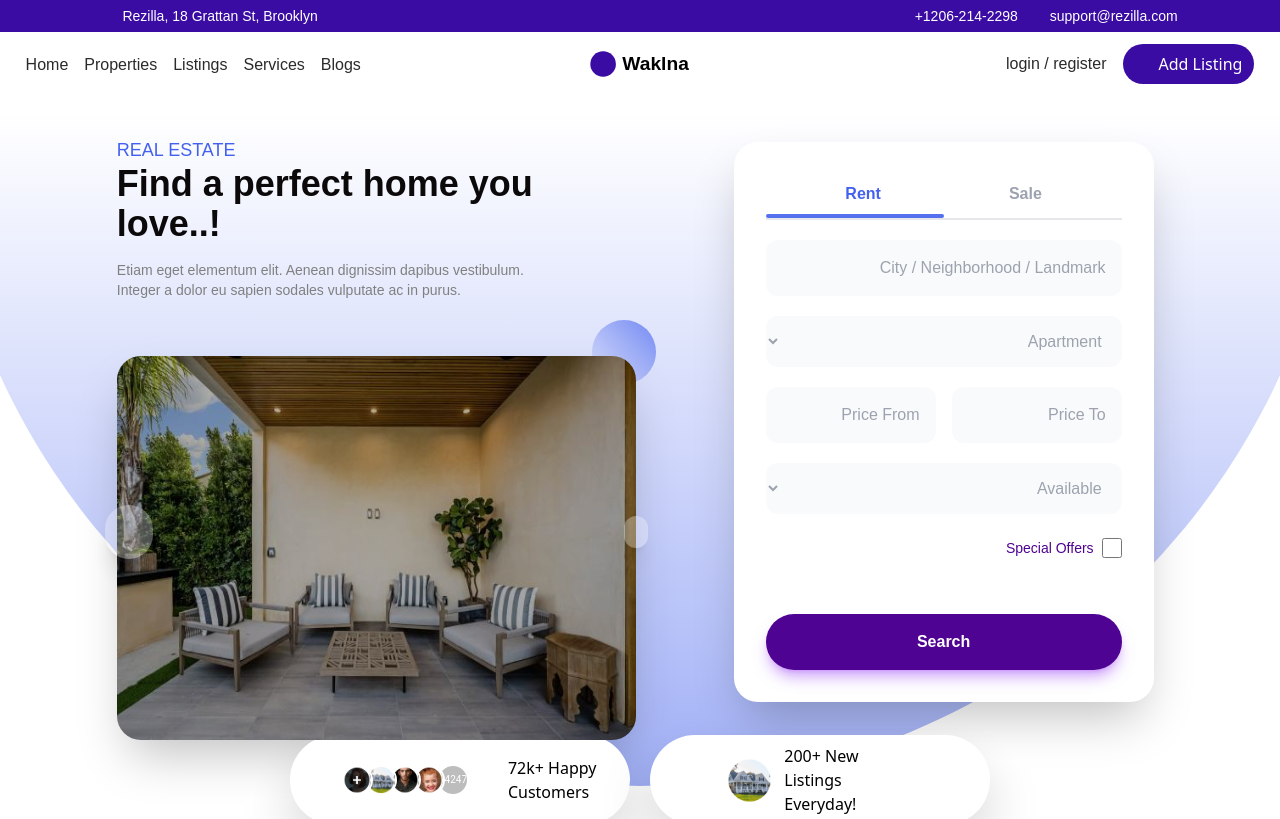
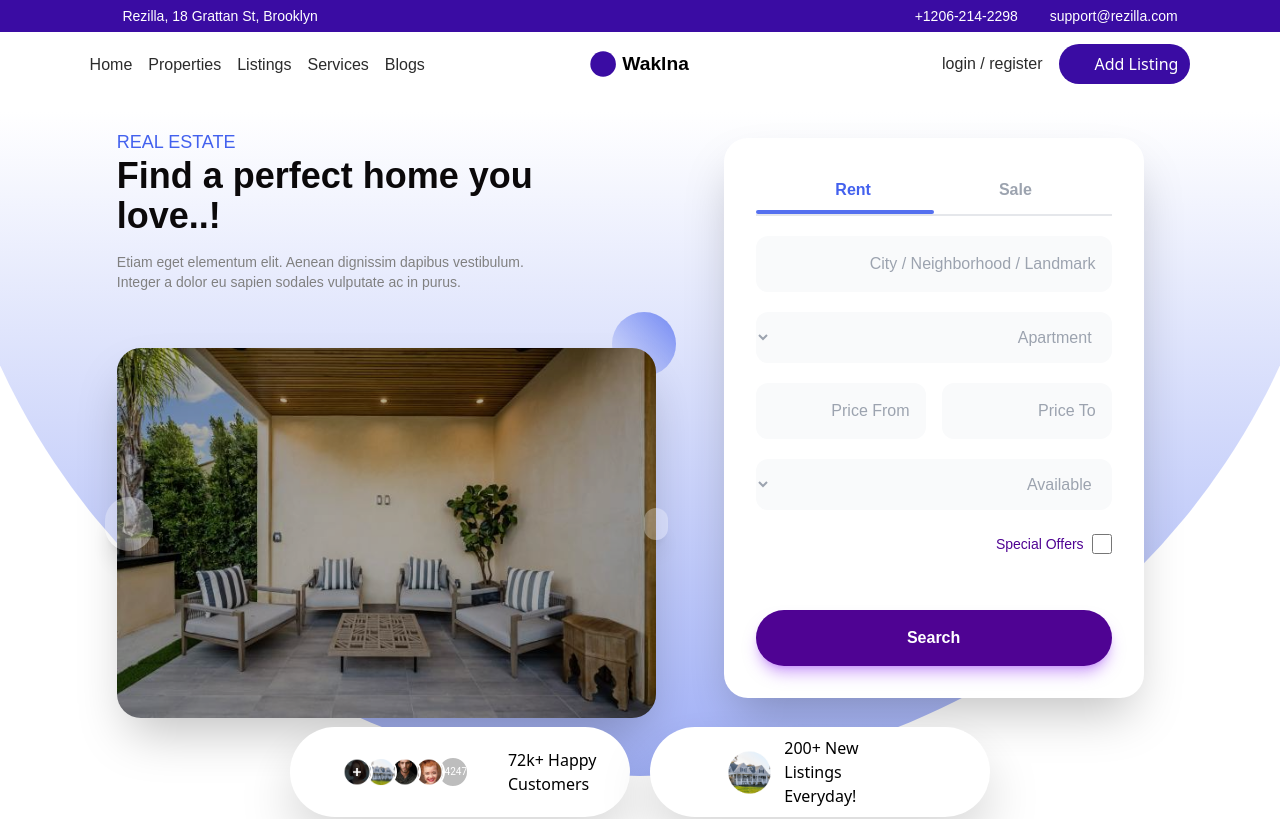
Before and after one commit to Am-Up/woklna, a React (Vite) app: page / in a window 1280 px wide. Shown: the top 819 px of the page. Built offline with nearby package versions, Linux system fonts and the light colour scheme; some icons are missing.

Commit message:
commit_0.03

```diff
--- a/src/Components/ComponentHome/HeroHome.tsx
+++ b/src/Components/ComponentHome/HeroHome.tsx
@@ -21,8 +21,8 @@ export default function HeroHome() {
   };
 
   return (
-    <div>
-      <div className="w-full flex flex-col md:flex-row items-center justify-between gap-12 mt-10 px-4 sm:px-[6%]">
+    <div className="flex flex-col">
+      <div className="w-full flex flex-col md:flex-row items-center justify-between gap-2 mt-8 px-4 sm:px-[6%]">
         {/* ================= LEFT (Text + Slider) ================= */}
         <motion.section
           initial={{ opacity: 0, x: -160 }}
@@ -66,7 +66,7 @@ export default function HeroHome() {
               <div className="w-full h-full relative">
                 <div className="rounded-3xl shadow-2xl overflow-hidden relative">
                   <img
-                    className="shadow-2xl w-full h-[230px] sm:h-96  max-w-[580px] max-h-[431px] relative z-20"
+                    className="shadow-2xl w-full h-[230px] sm:h-96  max-w-[580px] max-h-[370px] relative z-20"
                     src={imgs[currentIndex]}
                     alt={`slide-${currentIndex}`}
                     loading="lazy"
@@ -90,7 +90,7 @@ export default function HeroHome() {
         </motion.section>
 
         {/* ================= RIGHT (Form) ================= */}
-        <section className="w-full flex justify-center">
+        <section className="w-full flex justify-center mt-2 items-end ">
           <motion.div
             initial={{ opacity: 0, x: 160 }}
             animate={{ opacity: 1, x: 0 }}
--- a/src/Components/ComponentHome/HomeRectangle.tsx
+++ b/src/Components/ComponentHome/HomeRectangle.tsx
@@ -92,7 +92,7 @@ export default function HomeRectangle() {
             <img
               src={img5}
               alt="San Francisco"
-              className="w-full h-full object-cover"
+              className="w-full h-full object-cover z-40"
             />
             <div className="absolute inset-0 bg-black/40" />
             <div className="absolute bottom-2 left-2 z-10 text-white">
@@ -104,8 +104,8 @@ export default function HomeRectangle() {
           </motion.div>
         </div>
 
-        <StyleAccent props="bg-gradient-to-bl from-Color1/60 w-16 h-16 absolute bottom-40 left-20 -z-20" />
-        <StyleAccent props="bg-gradient-to-bl from-Color1/60 w-12 h-12 sm:w-28 sm:h-28 absolute bottom-16 sm:right-64 right-60 -z-20" />
+        <StyleAccent props="bg-gradient-to-bl from-Color1/60 w-16 h-16 absolute bottom-40 left-20 z-10" />
+        <StyleAccent props="bg-gradient-to-bl from-Color1/60 w-12 h-12 sm:w-28 sm:h-28 absolute bottom-16 sm:right-64 right-64 z-0" />
       </section>
     </div>
   );
--- a/src/Components/ComponentHome/LatestBlogs.tsx
+++ b/src/Components/ComponentHome/LatestBlogs.tsx
@@ -65,9 +65,11 @@ export default function LatestBlogs() {
             className="
               bg-transparent
               text-white
-              rounded-3xl
+              rounded-tl-3xl
+              rounded-tr-3xl
               overflow-hidden
               group
+
             "
           >
             {/* Image */}
--- a/src/Components/ComponentHome/SpecialOffers.tsx
+++ b/src/Components/ComponentHome/SpecialOffers.tsx
@@ -75,7 +75,10 @@ export default function SpecialOffers() {
     scroll-smooth
     snap-x
     snap-mandatory
-     px-[calc(50%-170px)]"
+     px-[calc(50%-170px)]
+
+     xsl:px-4
+    "
       >
         {OffersItem.map((offer) => (
           <motion.div
@@ -87,14 +90,14 @@ export default function SpecialOffers() {
             className="
     flex-shrink-0
     w-full
-
     sm:pl-0
     max-w-[340px]
     mx-auto
     snap-center
+    px-2
   "
           >
-            <div className="relative">
+            <div className="relative ">
               <div className="h-[220px] relative rounded-lg overflow-hidden">
                 <img
                   loading="lazy"
--- a/src/Components/NavBar.tsx
+++ b/src/Components/NavBar.tsx
@@ -13,7 +13,7 @@ export default function NavBar() {
     <div className="z-20">
       <Topbar />
 
-      <header className="w-full py-3 px-[2%] ">
+      <header className="w-full py-3 px-[7%] ">
         {/* Desktop */}
         <div className="hidden lg:grid grid-cols-3 items-center">
           <nav>
--- /dev/null
+++ b/src/Components/Ui/ScrollToTopButton.tsx
@@ -0,0 +1,36 @@
+import { useEffect, useState } from "react";
+import KeyboardArrowUpIcon from "@mui/icons-material/KeyboardArrowUp";
+
+export default function ScrollToTopButton() {
+  const [visible, setVisible] = useState(false);
+
+  useEffect(() => {
+    const toggleVisibility = () => {
+      setVisible(window.scrollY > 400);
+    };
+
+    window.addEventListener("scroll", toggleVisibility);
+    return () => window.removeEventListener("scroll", toggleVisibility);
+  }, []);
+
+  const scrollToTop = () => {
+    window.scrollTo({
+      top: 0,
+      behavior: "smooth",
+    });
+  };
+
+  return (
+    <button
+      onClick={scrollToTop}
+      className={`fixed bottom-6 right-6 z-50
+        bg-Primary text-white p-3 rounded-full shadow-lg
+        transition-all duration-300
+        ${visible ? "opacity-100 scale-100" : "opacity-0 scale-0 pointer-events-none"}
+      `}
+      aria-label="Scroll to top"
+    >
+      <KeyboardArrowUpIcon />
+    </button>
+  );
+}
--- a/src/pages/Home.tsx
+++ b/src/pages/Home.tsx
@@ -7,15 +7,16 @@ import Footer from "../Components/Footer";
 import HomeRectangle from "../Components/ComponentHome/HomeRectangle";
 import LatestBlogs from "../Components/ComponentHome/LatestBlogs";
 import AgentTestimonials from "../Components/ComponentHome/AgentTestimonials";
+import ScrollToTopButton from "../Components/Ui/ScrollToTopButton";
 
 export default function Home() {
   return (
     <div className="relative w-full min-h-screen overflow-hidden">
       <HeroHome />
-
+      <ScrollToTopButton/>
       <StyleAccent
         props="
-          w-[110%] h-[1800px] md:h-[1550px] lg:h-[1680px] absolute left-1/2
+          w-[110%] h-[1800px] md:h-[1550px] lg:h-[1660px] absolute left-1/2
           -top-[150px] -translate-x-1/2
           -translate-y-1/2 -z-10
           bg-[linear-gradient(to_bottom,white_60%,rgb(67_97_238/0.5))]
--- a/tailwind.config.js
+++ b/tailwind.config.js
@@ -51,7 +51,7 @@ module.exports = {
        screens: {
         // xs: '320px',
         // xsm: '375px',
-        // xsl: '425px',
+        xsl: '425px',
         sm: '640px',
         md: '768px',
         lg: '1024px',
```
